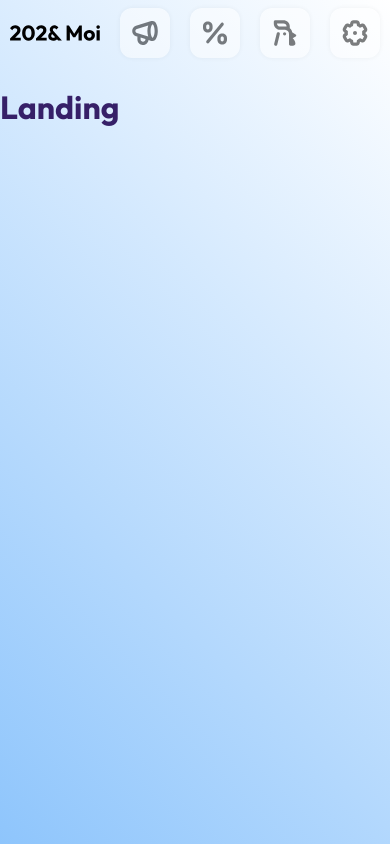
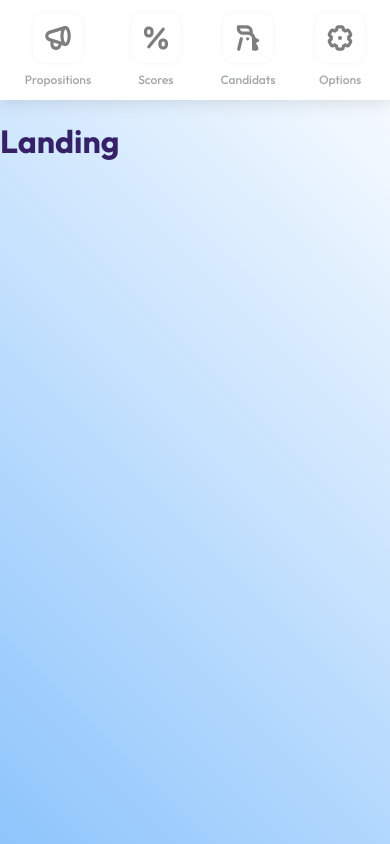
Before and after one commit to 2022etmoi/2022etmoi, a React (Vite) app: page / in a window 390 px wide. Built offline with nearby package versions, Linux system fonts and the light colour scheme.

Commit message:
fix: enhance responsive

```diff
--- a/src/components/Navigation/Navigation.scss
+++ b/src/components/Navigation/Navigation.scss
@@ -1,4 +1,5 @@
 @import '../../styles/colors';
+@import '../../styles/mixins';
 @import '../../styles/breakpoints';
 
 .nav {
@@ -24,6 +25,10 @@
 
         &:first-child {
             width: 9rem;
+
+            @media screen and (max-width: $breakpoint-sm) {
+                display: none;
+            }
 
             .icon {
                 background-color: unset;
@@ -76,12 +81,33 @@
     }
 
     @media screen and (max-width: $breakpoint-lg) {
+        @include box-shadow();
+
+        background-color: $white;
+        box-sizing: border-box;
         flex-direction: row;
         justify-content: space-around;
+        padding: 0.5rem;
+        position: relative;
         width: 100%;
 
-        span {
-            display: none;
+        &::before {
+            background: linear-gradient(180deg, rgba($white, 0) 0, $white 60%);
+            content: '';
+            height: 2rem;
+            left: 0;
+            position: absolute;
+            right: 0;
+            top: -1rem;
+            z-index: 99;
+        }
+
+        &__link {
+            column-gap: 0;
+            flex-direction: column;
+            font-size: 1.2rem;
+            font-weight: 500;
+            row-gap: 0.9rem;
         }
     }
 }
--- a/src/routes/Layout/Layout.scss
+++ b/src/routes/Layout/Layout.scss
@@ -43,6 +43,7 @@
             display: flex;
             flex-direction: column-reverse;
             grid-template-columns: unset;
+            padding: 0;
 
             .route {
                 min-height: calc(100vh - 12rem);
--- a/src/routes/Propositions/Propositions.tsx
+++ b/src/routes/Propositions/Propositions.tsx
@@ -5,10 +5,6 @@ import { useCallback,useState } from "react";
 import { Button, Counter, PropositionCard } from "../../components";
 import { StorageService } from "../../services";
 import { PropositionID } from "../../types";
-
-// interface PropositionsProps {
-//
-// }
 
 /**
  * A component to display propositions one by one.
--- a/src/styles/_mixins.scss
+++ b/src/styles/_mixins.scss
@@ -22,10 +22,15 @@
     }
 }
 
+@mixin box-shadow {
+    box-shadow: 0 0.3rem 1.6rem rgba($primary, 0.16);
+}
+
 @mixin card {
+    @include box-shadow();
+
     background-color: $white;
     border-radius: 1.3rem;
-    box-shadow: 0 0.3rem 1.6rem rgba($primary, 0.16);
     padding: 2.8rem 2.4rem;
 }
 
```
